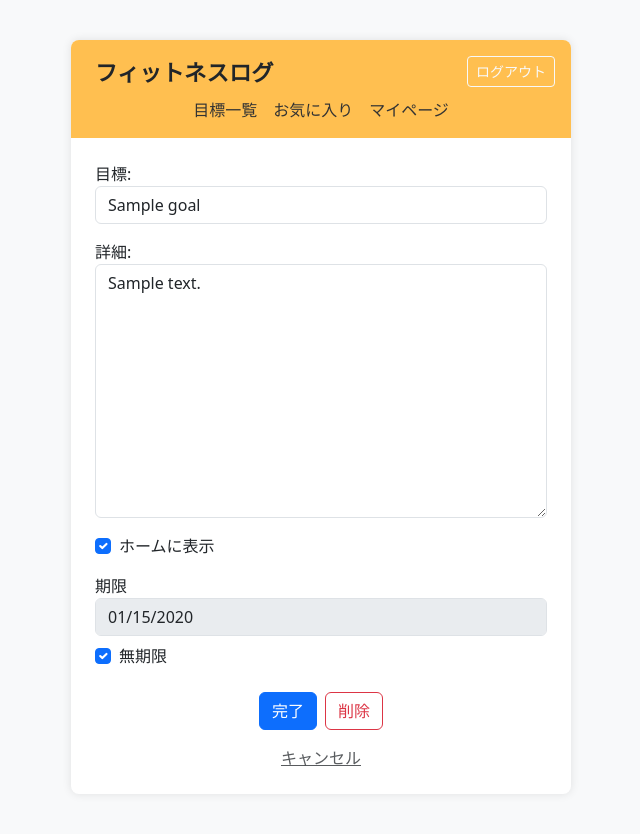
After one commit to ao308/my-app, a Django app: page /objective/1/edit/ in a window 1280 px wide. The commit adds this page. Shown: the whole page, without its empty margins (319-959 px from the left). Run offline with Django 5.2, Linux system fonts and the light colour scheme; a user stored in the database is signed in; tables that the repository leaves empty hold one stand-in row (values such as "Sample post"); some libraries are stand-ins or nearby versions.

```diff
--- a/fitnessproject/app/forms.py
+++ b/fitnessproject/app/forms.py
@@ -4,6 +4,7 @@ from django.contrib.auth import get_user_model
 from django.contrib.auth.password_validation import validate_password
 from django.core.exceptions import ValidationError
 from django.contrib.auth.hashers import check_password
+from .models import Goal
 
 User = get_user_model()
 
@@ -67,3 +68,13 @@ class UserLoginForm(forms.Form):
 
         self.user = user
         return cleaned_data
+
+
+class GoalForm(forms.ModelForm):
+    class Meta:
+        model = Goal
+        exclude = ['user']
+        fields = ['title', 'description', 'due_date', 'no_deadline', 'show_on_home']
+        widgets = {
+            'due_date': forms.DateInput(attrs={'type': 'date', 'class': 'form-control'}),
+        }
--- a/fitnessproject/app/models.py
+++ b/fitnessproject/app/models.py
@@ -36,3 +36,15 @@ class User(AbstractBaseUser, PermissionsMixin):
 
     class Meta:
         db_table = 'user'
+
+class Goal(models.Model):
+    user = models.ForeignKey(User, on_delete=models.CASCADE)
+    title = models.CharField("目標", max_length=100)
+    description = models.TextField("詳細", blank=True)
+    due_date = models.DateField("期限", null=True, blank=True)
+    no_deadline = models.BooleanField("無期限", default=False)
+    show_on_home = models.BooleanField("ホームに表示", default=False)
+    is_completed = models.BooleanField(default=False)
+
+    def __str__(self):
+        return self.title
--- /dev/null
+++ b/fitnessproject/app/templates/app/edit_goal.html
@@ -0,0 +1,75 @@
+{% extends 'base.html' %}
+{% load form_tags %}
+
+{% block content %}
+
+<form method="post">
+  {% csrf_token %}
+  <div class="mb-3">
+    {{ form.title.label_tag }}
+    {{ form.title|add_class:"form-control" }}
+  </div>
+
+<div class="mb-3">
+  {{ form.description.label_tag }}
+  {{ form.description|add_class:"form-control" }}
+</div>
+
+<div class="mb-3 form-check">
+  {{ form.show_on_home|add_class:"form-check-input" }}
+  <label for="{{ form.show_on_home.id_for_label }}" class="form-check-label">
+    {{ form.show_on_home.label }}
+  </label>
+</div>
+
+<div class="mb-3">
+  <label>期限</label>
+  {{ form.due_date|add_class:"form-control" }}
+  <div class="form-check mt-2">
+    {{ form.no_deadline|add_class:"form-check-input" }}
+    <label for="{{ form.no_deadline.id_for_label }}" class="form-check-label">
+      {{ form.no_deadline.label }}
+    </label>
+  </div>
+</div>
+
+ <div class="d-flex justify-content-center gap-2 mt-4">
+  <button type="submit" class="btn btn-primary">完了</button>
+  <button type="button" class="btn btn-outline-danger" data-bs-toggle="modal" data-bs-target="#confirmDeleteModal">
+    削除
+  </button>
+  </div>
+
+  <div class="text-center mt-3">
+    <a href="{% url 'app:objective' %}" class="text-decoration-underline text-muted">キャンセル</a>
+  </div>
+</form>
+
+<div class="modal fade" id="confirmDeleteModal" tabindex="-1" aria-labelledby="confirmDeleteLabel" aria-hidden="true">
+  <div class="modal-dialog">
+    <div class="modal-content">
+      <div class="modal-header">
+      </div>
+      <div class="modal-body">
+        この目標を削除しますか？
+      </div>
+      <div class="modal-footer d-flex justify-content-center gap-3">
+  <button type="button" class="btn btn-secondary px-4" style="min-width: 120px;" data-bs-dismiss="modal">キャンセル</button>
+  <a href="{% url 'app:delete_goal' goal.id %}" class="btn btn-danger px-4" style="min-width: 120px;">OK</a>
+</div>
+{% endblock %}
+
+{% block extra_js %}
+<script>
+  const noDeadline = document.getElementById("id_no_deadline");
+  const dueDate = document.getElementById("id_due_date");
+
+  function toggleDueDate() {
+    dueDate.disabled = noDeadline.checked;
+  }
+
+  noDeadline.addEventListener("change", toggleDueDate);
+  window.addEventListener("DOMContentLoaded", toggleDueDate);
+</script>
+
+{% endblock %}
--- a/fitnessproject/app/templates/base.html
+++ b/fitnessproject/app/templates/base.html
@@ -5,6 +5,8 @@
   <meta charset="utf-8" />
   <meta name="viewport" content="width=device-width, initial-scale=1.0" />
   <link rel="stylesheet" href="https://cdn.jsdelivr.net/npm/bootstrap@5.3.7/dist/css/bootstrap.min.css" />
+  <link href="https://fonts.googleapis.com/css2?family=Noto+Sans+JP:wght@600&display=swap" rel="stylesheet">
+  <script src="https://cdn.jsdelivr.net/npm/fullcalendar@6.1.8/index.global.min.js"></script>
   <title>{% block title %}フィットネスログ{% endblock %}</title>
 
   <style>
@@ -15,7 +17,7 @@
       background-color: #ffffff;
       border-radius: 8px;
       box-shadow: 0 0 10px rgba(0,0,0,0.1);
-      overflow: hidden;
+      overflow: visible;
     }
 
     .box-header {
--- /dev/null
+++ b/fitnessproject/app/templatetags/form_tags.py
@@ -0,0 +1,7 @@
+from django import template
+
+register = template.Library()
+
+@register.filter(name='add_class')
+def add_class(field, css_class):
+    return field.as_widget(attrs={"class": css_class})
--- a/fitnessproject/app/urls.py
+++ b/fitnessproject/app/urls.py
@@ -1,7 +1,8 @@
 from django.urls import path
 from . views import(
-    IndexView, RegistUserView, HomeView, UserLoginView, UserLogoutView, ObjectiveView, FavoriteView, MypageView,
+    IndexView, RegistUserView, HomeView, UserLoginView, UserLogoutView, FavoriteView, MypageView,
 )
+from . import views
 
 app_name = 'app'
 
@@ -10,8 +11,13 @@ urlpatterns = [
     path('regist', RegistUserView.as_view(), name='regist'),
     path('login' , UserLoginView.as_view(), name='user_login'),
     path('logout' , UserLogoutView.as_view(), name='user_logout'),
-    path('home', HomeView.as_view(), name='home'),
-    path('objective', ObjectiveView.as_view(), name='objective'),
+    path('home', views.home, name='home'),
+    path('objective', views.objective_list, name='objective'),
+    path('objective/<int:goal_id>/edit/', views.edit_goal, name='edit_goal'),
+    path('objective/create/', views.create_goal, name='create_goal'),
+    path('goal/<int:goal_id>/delete/', views.delete_goal, name='delete_goal'),
+    path('goal/<int:goal_id>/complete/', views.complete_goal, name='complete_goal'),
+    path('goals/create/', views.create_goal, name='create_goal'),
     path('favorite', FavoriteView.as_view(), name='favorite'),
     path('mypage', MypageView.as_view(), name='mypage'),
 ]
--- a/fitnessproject/app/views.py
+++ b/fitnessproject/app/views.py
@@ -8,6 +8,10 @@ from .forms import RegistForm, UserLoginForm
 from django.contrib.auth.mixins import LoginRequiredMixin
 from django.utils.decorators import method_decorator
 from django.contrib.auth.decorators import login_required
+from django.shortcuts import render, get_object_or_404, redirect
+from .models import Goal
+from .forms import GoalForm
+
 
 class IndexView(TemplateView):
     template_name = 'app/index.html'
@@ -50,3 +54,50 @@ class FavoriteView(LoginRequiredMixin, TemplateView):
 class MypageView(LoginRequiredMixin, TemplateView):
     template_name = 'app/mypage.html'
     login_url = 'app:user_login'
+
+
+def objective_list(request):
+    goals = Goal.objects.filter(user=request.user)
+    return render(request, 'app/objective.html', {'goals': goals})
+
+def edit_goal(request, goal_id):
+    goal = get_object_or_404(Goal, id=goal_id, user=request.user)
+    if request.method == 'POST':
+        form = GoalForm(request.POST, instance=goal)
+        if form.is_valid():
+            form.save()
+            return redirect('app:objective')
+    else:
+        form = GoalForm(instance=goal)
+    return render(request, 'app/edit_goal.html', {'form': form, 'goal': goal})
+
+
+def home(request):
+    goals = Goal.objects.filter(user=request.user, show_on_home=True)
+    return render(request, 'app/home.html', {'goals': goals})
+
+@login_required
+def create_goal(request):
+    if request.method == 'POST':
+        form = GoalForm(request.POST)
+        if form.is_valid():
+            goal = form.save(commit=False)
+            goal.user = request.user
+            goal.save()
+            return redirect('app:objective')
+    else:
+        form = GoalForm()
+    return render(request, 'app/create_goal.html', {'form': form})
+
+@login_required
+def complete_goal(request, goal_id):
+    goal = get_object_or_404(Goal, id=goal_id, user=request.user)
+    goal.is_completed = True
+    goal.save()
+    return redirect('app:objective')
+
+@login_required
+def delete_goal(request, goal_id):
+    goal = get_object_or_404(Goal, id=goal_id, user=request.user)
+    goal.delete()
+    return redirect('app:home')
```
Also changed, not shown: other parts of fitnessproject/app/templates/base.html (+109 -1 lines), fitnessproject/app/admin.py (+13 -0 lines), fitnessproject/app/static/css/style.css (+11 -0 lines), fitnessproject/app/static/js/calendar.js (added, +36 -0 lines), fitnessproject/app/templates/app/create_goal.html (added, +58 -0 lines), fitnessproject/app/templates/app/home.html (+33 -5 lines), fitnessproject/app/templates/app/objective.html (+33 -4 lines), fitnessproject/app/migrations/0003_goal.py (added), fitnessproject/app/migrations/0004_goal_is_completed.py (added), fitnessproject/app/templatetags/__init__.py (added).
